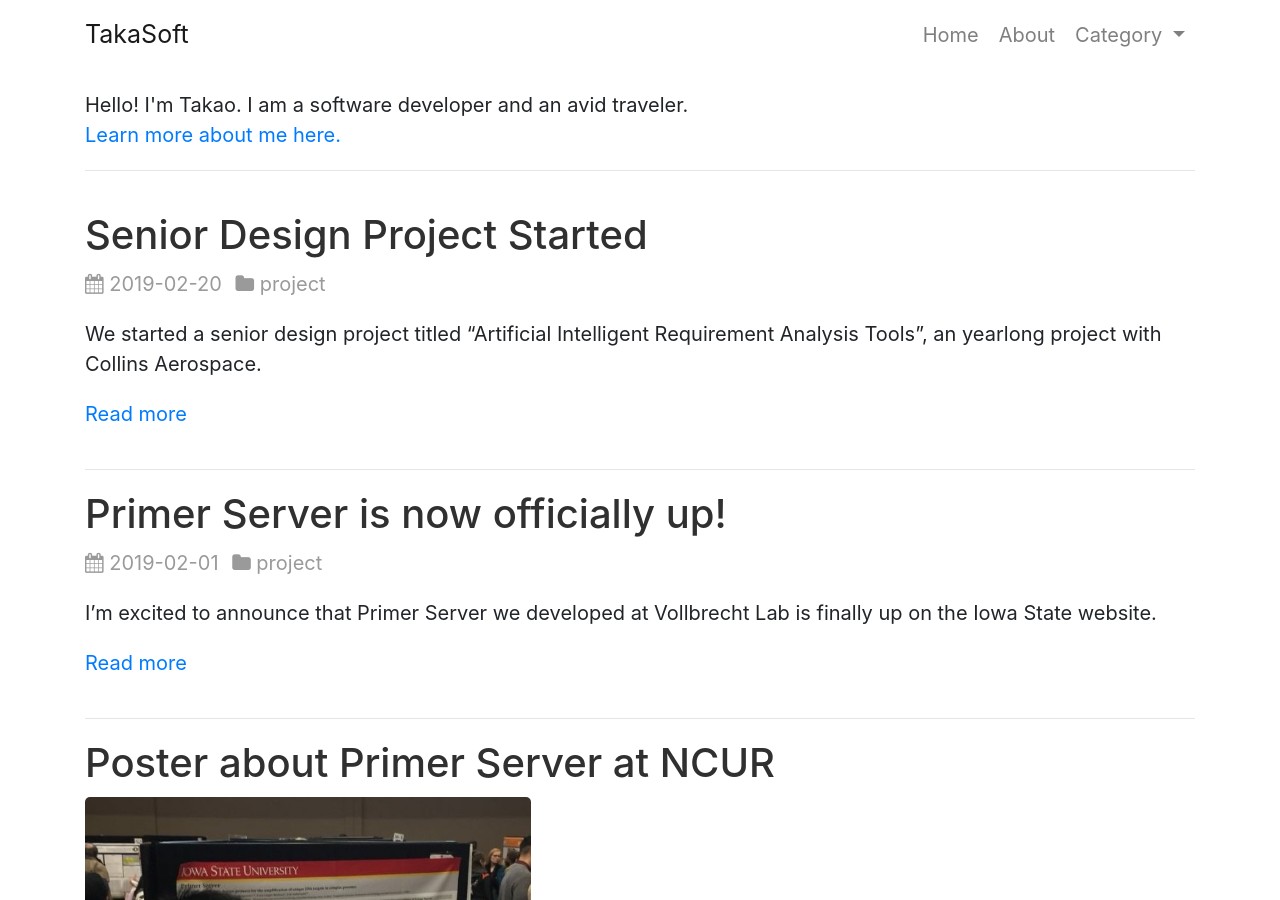
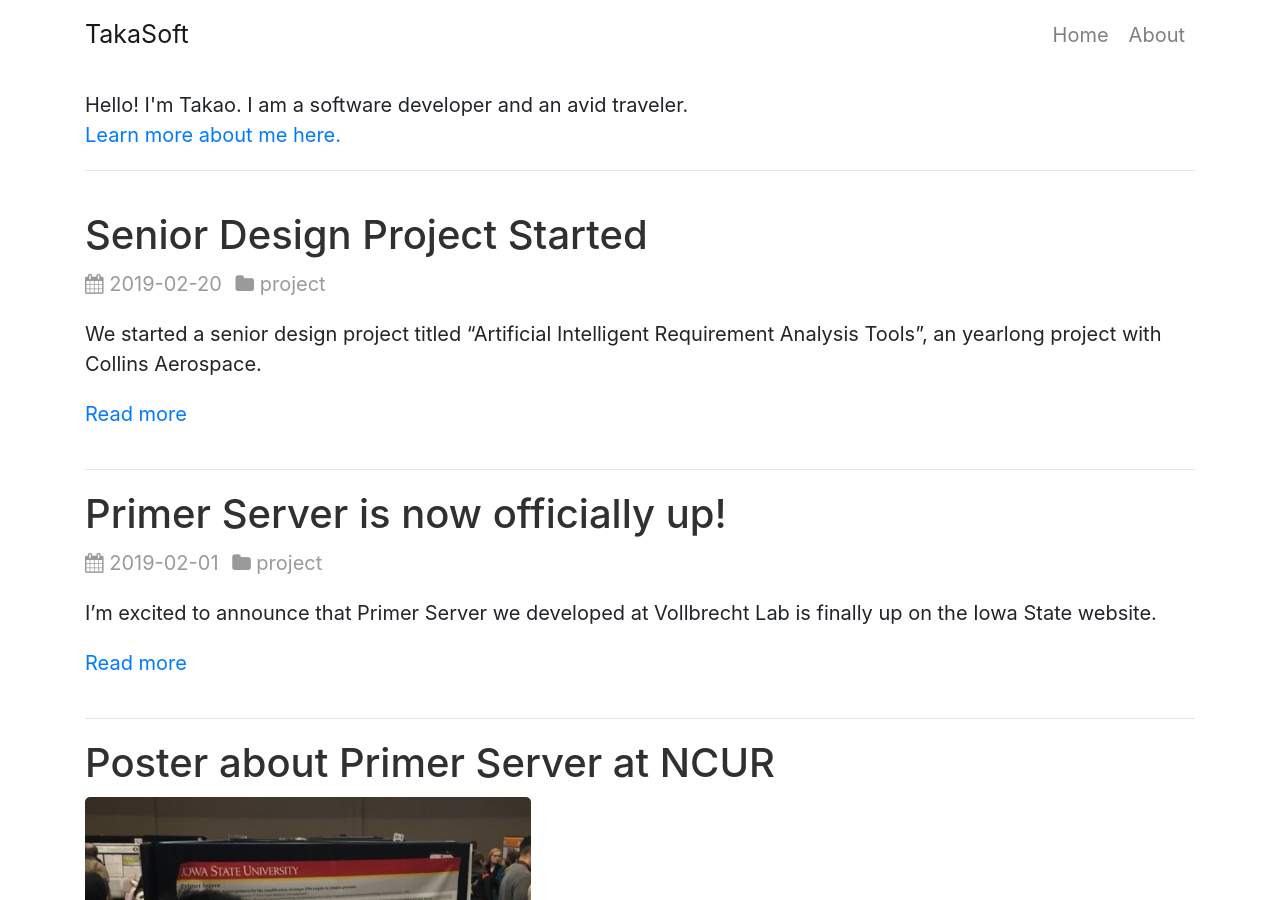
Before and after one commit to takasoft/takasoft.github.io, a Jekyll site: the page built from index.html, in a window 1280 px wide and 900 px high. Built offline with Jekyll 4.4.1, drawn with Linux system fonts in a browser that asks for light colours; the list of posts is cut into pages by our own code.

Commit message:
remove category

```diff
--- a/_includes/navbar.html
+++ b/_includes/navbar.html
@@ -24,20 +24,6 @@
             {% endif %}
           {% endif %}
         {% endfor %}
-        <li class="nav-item dropdown">
-          <a class="nav-link dropdown-toggle" href="{{ site.url }}{{ site.baseurl }}/category/" id="navbarDropdownMenuLink" data-toggle="dropdown" aria-haspopup="true" aria-expanded="false">
-            Category
-          </a>
-          <div class="dropdown-menu" aria-labelledby="navbarDropdownMenuLink">
-            {% for category in site.categories %}
-              {% assign myCategory = category | first %}
-                <a class="dropdown-item {% if page.category == myCategory %}active{% endif %}" href="{{ site.url }}{{ site.baseurl }}/category/{{ myCategory }}">
-                  {{ myCategory }}
-                </a>
-            {% endfor %}
-          </div>
-
-        </li>
       </ul>
     </div>
   </div>
```
